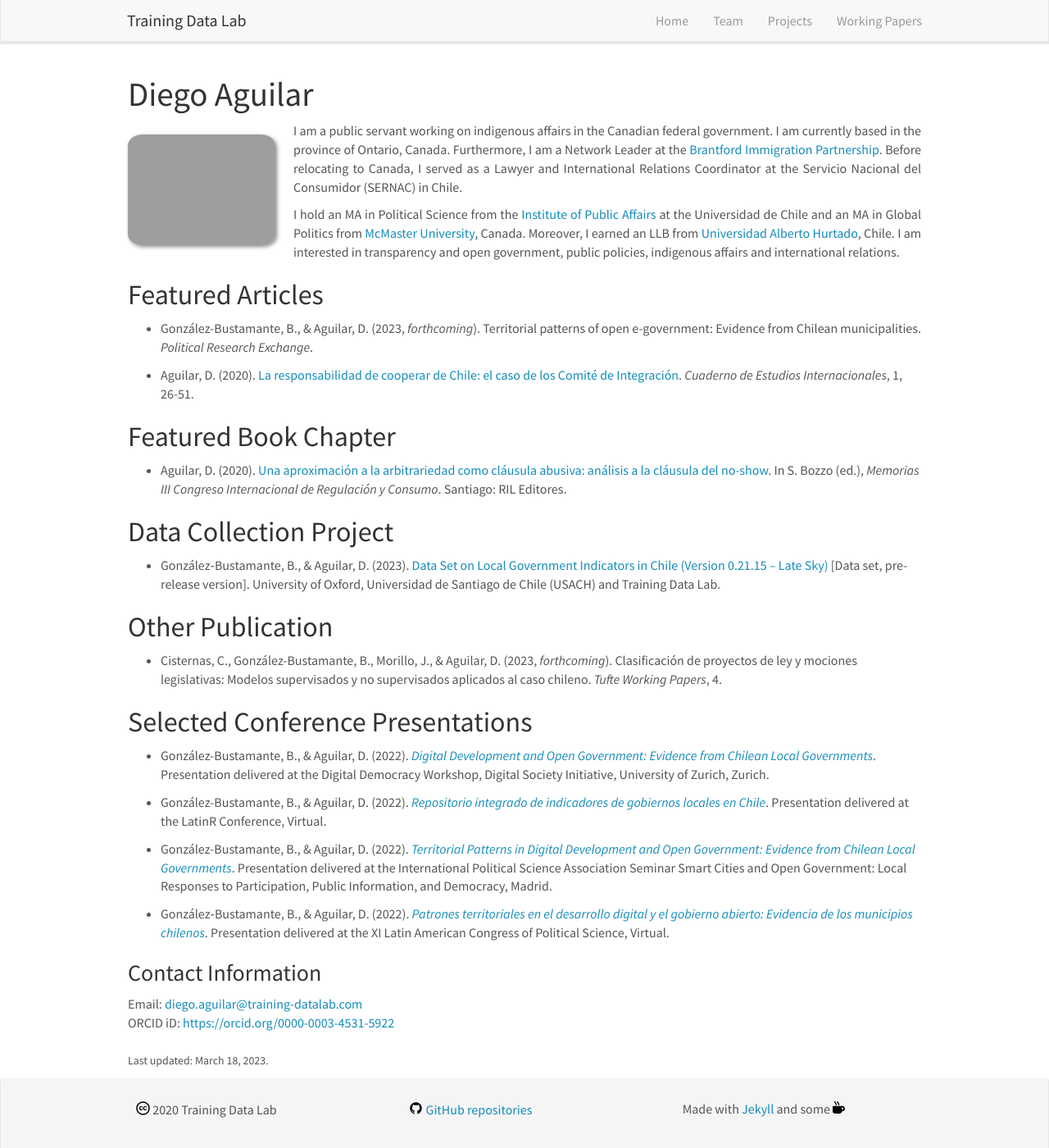
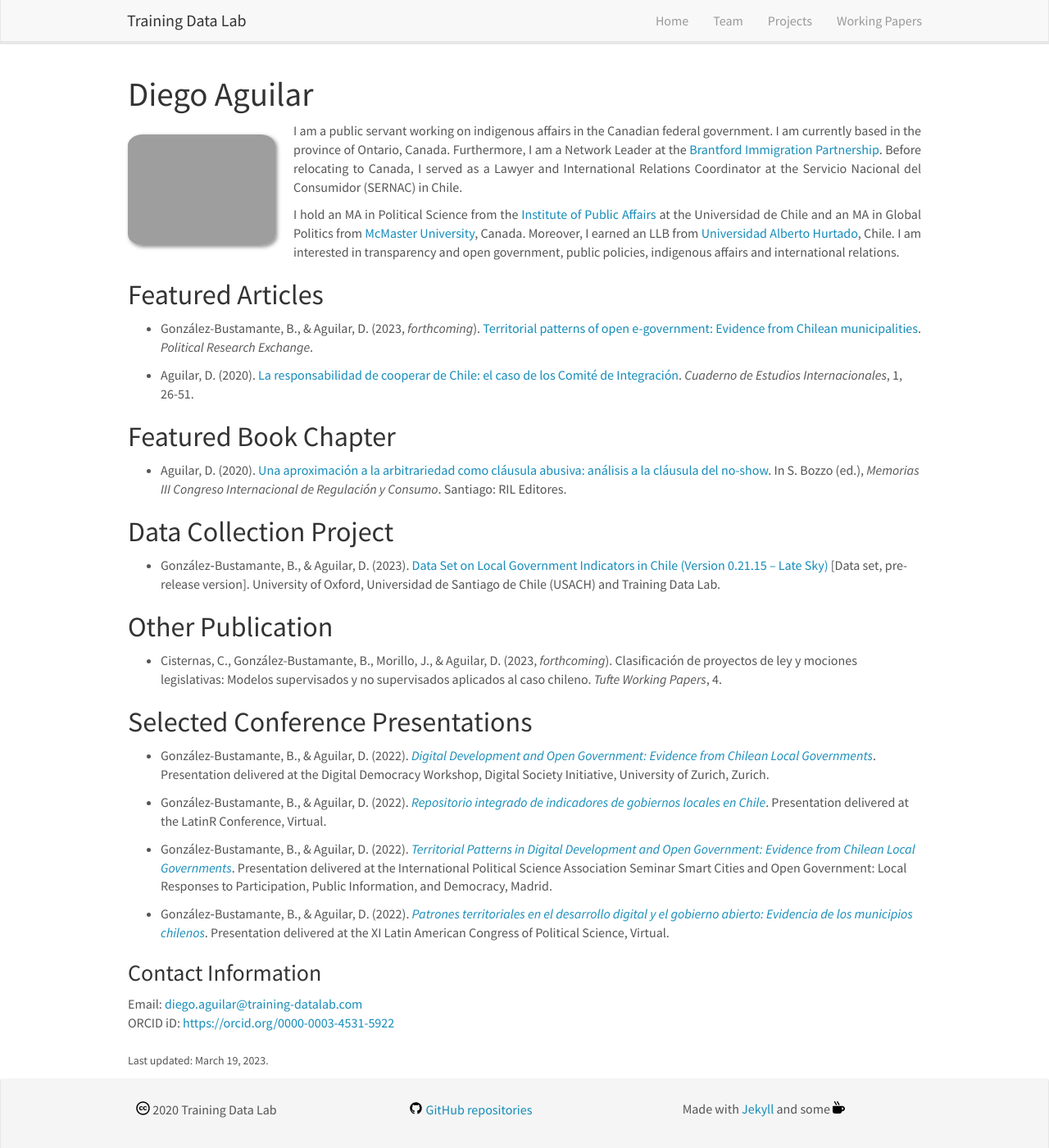
Before and after one commit to training-datalab/old-training-datalab.com, a Jekyll site: the page built from _pages/daguilar.md, in a window 1280 px wide and 1400 px high. Shown: the whole window at 82% size. Built offline with Jekyll 4.4.1, drawn with Linux system fonts in a browser that asks for light colours; nearby versions of some CDN libraries.

Commit message:
Update daguilar.md
Co-Authored-By: Diego Aguilar <91673011+diegoaguilarv@users.noreply.github.com>

```diff
--- a/_pages/daguilar.md
+++ b/_pages/daguilar.md
@@ -16,7 +16,7 @@
 
 ## Featured Articles
 
-- González-Bustamante, B., & Aguilar, D. (2023, *forthcoming*). Territorial patterns of open e-government: Evidence from Chilean municipalities. *Political Research Exchange*.
+- González-Bustamante, B., & Aguilar, D. (2023, *forthcoming*). <a href="https://doi.org/10.31235/osf.io/gt8a5" target="_blank">Territorial patterns of open e-government: Evidence from Chilean municipalities</a>. *Political Research Exchange*.
 
 - Aguilar, D. (2020). <a href="https://www.uchile.cl/noticias/157441/graduado-del-mcp-recibe-premio-por-ensayo-sobre-politica-exterior" target="_blank">La responsabilidad de cooperar de Chile: el caso de los Comité de Integración</a>. *Cuaderno de Estudios Internacionales*, 1, 26-51.
 
@@ -50,4 +50,4 @@
 <!-- Personal website: <a href="" target="_blank"></a><br /> -->
 <!-- Institutional website: <a href="" target="_blank"></a><br /> -->
 <br />
-<small>Last updated: March 18, 2023.</small>
+<small>Last updated: March 19, 2023.</small>
```
